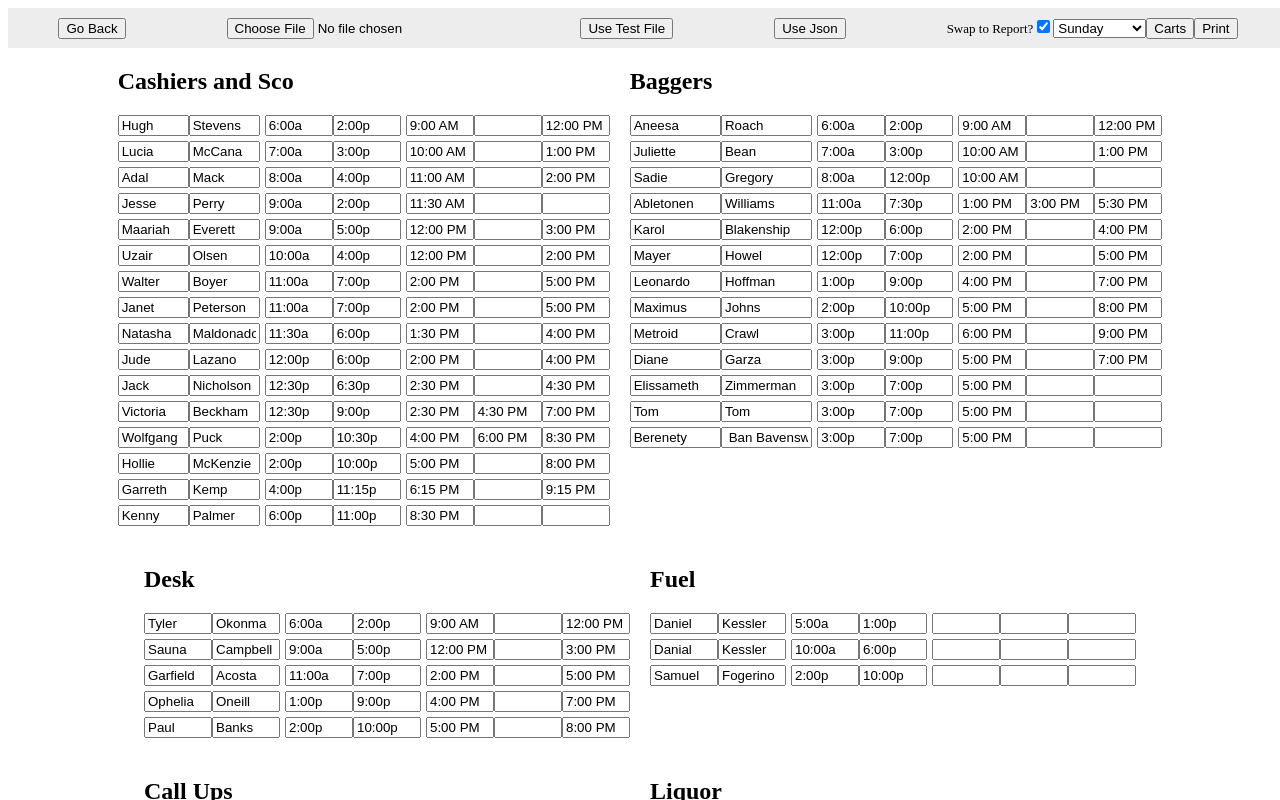
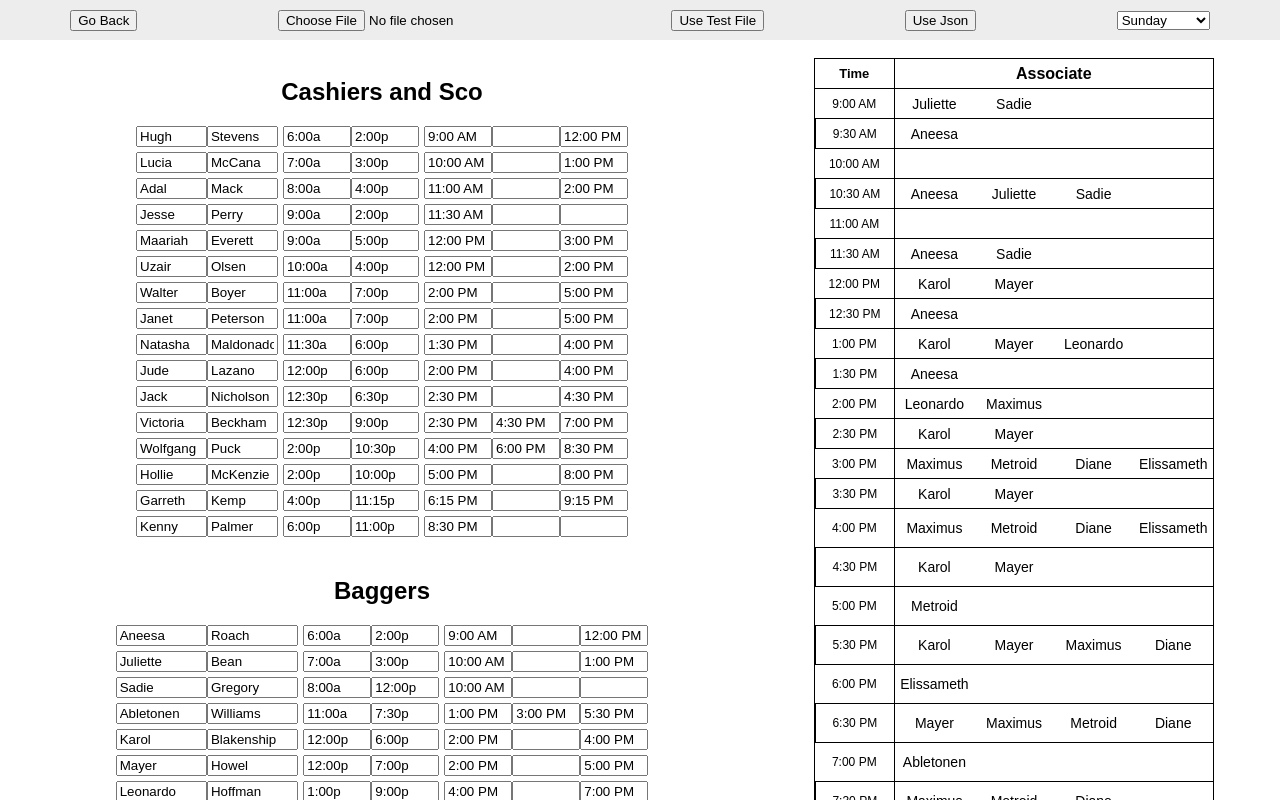
Before and after one commit to EljiahR/k-xlsx-converter-front-end, a Next.js app: page /dashboard/report in a window 1280 px wide. Both pictures are taken after a click on the button "Use Test File". Shown: the top 800 px of the page. Built offline with nearby package versions, Linux system fonts and the light colour scheme.

Commit message:
Putting carts and shifts on same page now

```diff
--- a/src/app/_app.tsx
+++ b/src/app/_app.tsx
@@ -1,4 +1,4 @@
-import '../styles/globals.css'
+import "@/styles/globals.css";
 import type { AppProps } from 'next/app'
 
 function MyApp({ Component, pageProps }: AppProps) {
--- a/src/app/_components/NavBar.tsx
+++ b/src/app/_components/NavBar.tsx
@@ -32,8 +32,6 @@ const NavBar = ({
       <div>
         {shifts && (
           <div id="report-controls">
-            <label htmlFor="report-default">Swap to Report?</label>
-            <input id="report-default" type="checkbox" checked={defaultToReport} onChange={() => setDefaultToReport(!defaultToReport)} />
             <select name="weekdays" id="weekdays" onChange={(e) => handleCurrentDay(e, defaultToReport)}>
               {shifts.map((day, index) => {
                 return (
@@ -41,18 +39,6 @@ const NavBar = ({
                 )
               })}
             </select>
-            {page === "Board" && (
-              <>
-                <button onClick={() => handlePage("Carts")}>Carts</button>
-                <button onClick={handlePdfGenerator}>Print</button>
-              </>
-            )}
-            {page === "Carts" && (
-              <>
-                <button onClick={() => handlePage("Board")}>Report</button>
-                <button onClick={handlePdfGenerator}>Print</button>
-              </>
-            )}
           </div>
         )}
       </div>
--- a/src/app/_components/editor/Carts.tsx
+++ b/src/app/_components/editor/Carts.tsx
@@ -1,6 +1,5 @@
 import styles from "@/styles/Carts.module.css";
 import { lotTimes } from "../../_lib/lotTimes";
-import Restrooms from "./CartsSubComponents/Restrooms";
 import {
   addMinutesToBreak,
   timeIsLaterThan,
@@ -85,17 +84,9 @@ const Carts = () => {
   };
 
   return (
-    <div id={styles["cart-sheet"]}>
-      <div id={styles["headers"]}>
-        <h3>Lot, Lobby, Restroom Schedule</h3>
-        <h3>Date: {shifts[currentDay].date}</h3>
-      </div>
-      <div id={styles["main"]}>
-        <div id={styles["lot-header"]}>Lot and Lobby</div>
+    <div id={styles["carts"]}>
       <div id={styles.lot}>
         <div className={styles["lot-time-label"]}>Time</div>
-          <div className={styles["lot-associate-label"]}>Associate</div>
-          <div id={styles["second-time-label"]} className={styles["lot-time-label"]}>Time</div>
         <div className={styles["lot-associate-label"]}>Associate</div>
         {lotTimes.map((time, index) => {
           if (index > 5)
@@ -150,10 +141,8 @@ const Carts = () => {
           );
         })}
       </div>
-        <Restrooms utilityClerks={baggerList.shifts.filter((bagger) => bagger.subshift != null)} />
     </div>
-      <div id="footer"></div>
-    </div>
+
   );
 };
 
--- a/src/app/_components/editor/CartsSubComponents/Restrooms.tsx
+++ /dev/null
@@ -1,38 +0,0 @@
-import styles from "@/styles/Restrooms.module.css";
-import { joinWithLast } from "../../../_lib/helpers/formatFunctions";
-import { utilityTimes } from "../../../_lib/lotTimes";
-import { timeIsWithin } from "../../../_lib/helpers/timeFunctions";
-import { RestroomProps } from "../../../_lib/types/cartTypes";
-
-const Restrooms = ({utilityClerks}: RestroomProps) => {
-  const findBaggers = (timeToCheck: string): string => {
-    const baggers = utilityClerks.filter((clerk) => timeIsWithin(clerk.subshift.shiftStart, clerk.subshift.shiftEnd, timeToCheck));
-    return joinWithLast(baggers.slice(0, 3).map(bagger => bagger.name.baggerName), ", ", " and ");
-  }
-
-
-  return (
-    <div id={styles["restrooms-div"]}>
-      <div className={styles["double-full-slot"]}>
-        <h3>Restroom</h3>
-      </div>
-      <div className={styles["restrooms-grid"]}>
-      <div className={styles.slot}>
-        <div className={`${styles.header} ${styles["time-header"]}`}>Time</div>
-        <div className={`${styles.header} ${styles["associate-header"]}`}>Associate</div>
-      </div>
-        {utilityTimes.map((time) => {
-          return (
-            <div key={time} className={`${styles.slot}`}>
-              <div className={styles.time}>{time}</div>
-              <div className={styles.blank}>{/*findBaggers(time)*/}</div>
-            </div>
-          );
-        })}
-      </div>
-
-    </div>
-  );
-};
-
-export default Restrooms;
--- /dev/null
+++ b/src/app/_styles/App.module.css
@@ -0,0 +1,10 @@
+.App {
+  font-family: sans-serif;
+  text-align: center;
+  width: 100%;
+  padding-top: 50px;
+  display: flex;
+  flex-direction: row;
+  justify-content: space-around;
+  flex-wrap: wrap;
+}
--- a/src/app/_styles/Board.module.css
+++ b/src/app/_styles/Board.module.css
@@ -1,10 +1,11 @@
 #board {
-    width: 100%;
     display: flex;
     flex-wrap: wrap;
     flex-direction: row;
     justify-content: center;
-    gap: 20px
+    gap: 20px;
+    grid-column: 1;
+    max-width: 50%;
 }
 
 .shifts {
--- a/src/app/_styles/Carts.module.css
+++ b/src/app/_styles/Carts.module.css
@@ -1,34 +1,16 @@
-#cart-sheet{
-  width: 100%;
-  height: 100%;
-  padding: 20px;
-}
-
-#headers {
-  display: flex;
-  flex-direction: column;
-  align-items: end;
-  border-bottom: 2px solid black;
-}
-#headers > * {
-  margin: 10px;
-}
-
-#main{
-  width:100%;
-  display: flex;
-  flex-direction: column;
-  gap: 20px;
-  margin-top: 10px;
+#carts {
+  max-width: 50%;
+  min-width: 400px;
+  grid-column: 2;
 }
 
 #lot {
   display: grid;
-  grid-template-columns: repeat(10, 1fr);
+  grid-template-columns: repeat(5, 1fr);
   grid-template-rows: repeat(15, 30px);
   border: 1px solid black;
   border-bottom: none;
-  width: 100%
+
 }
 
 #lot > * {
--- a/src/app/_styles/NavBar.module.css
+++ b/src/app/_styles/NavBar.module.css
@@ -9,7 +9,7 @@
   top:0;
   margin: 0px;
   width: 100vw;
-  position: sticky;
+  position: fixed;
   z-index: 2
 }
 
--- a/src/app/_styles/globals.css
+++ b/src/app/_styles/globals.css
@@ -2,6 +2,7 @@ html,
 body {
   padding: 0;
   margin: 0;
+  width: 100vw;
   font-family: -apple-system, BlinkMacSystemFont, Segoe UI, Roboto, Oxygen,
     Ubuntu, Cantarell, Fira Sans, Droid Sans, Helvetica Neue, sans-serif;
 }
@@ -30,6 +31,7 @@ a {
   text-align: center;
   width: 100%;
   padding-top: 0px;
+
 }
 
 #navigation {
--- a/src/app/dashboard/(editor)/report/page.tsx
+++ b/src/app/dashboard/(editor)/report/page.tsx
@@ -1,6 +1,6 @@
 "use client";
-import styles from "../../../_styles/Report.module.css";
 // Template object for reseting the shifts state
+import styles from "@/styles/App.module.css";
 import initialShifts from "../../../_lib/test/shiftsObject";
 // Importing components
 import Board from "../../../_components/editor/Board";
@@ -11,7 +11,6 @@ import { getEmployees } from "../../../_lib/helpers/getNewShifts";
 import { useState, useEffect } from "react";
 import { useAppDispatch, useAppSelector } from "../../../_lib/redux/hooks";
 import { setAsTest, setNewShifts, setShiftsNull, setDay } from "../../../_lib/redux/shiftsSlice";
-import { json } from "stream/consumers";
 
 const Report = () => {
   const [xlsxFile, setXlsxFile] = useState(null);
@@ -88,7 +87,7 @@ const Report = () => {
   }, [xlsxFile]);
 
   return (
-    <div className="App">
+    <div className={styles["App"]}>
       <NavBar
         handleCurrentDay={handleCurrentDay}
         handleFileInput={handleFileInput}
@@ -100,13 +99,12 @@ const Report = () => {
       />
 
       {isLoading && <Loading />}
-      {shifts && page === "Board" && (
-        <Board />
-      )}
-      {shifts && page === "Carts" && (
-        <div id="carts" className={styles.sheet}>
+      {shifts && (
+        <>
+          <Board />
           <Carts />
-        </div>
+        </>
+
       )}
     </div>
   );
```
Lines whose indentation alone changed are shown as unchanged.
